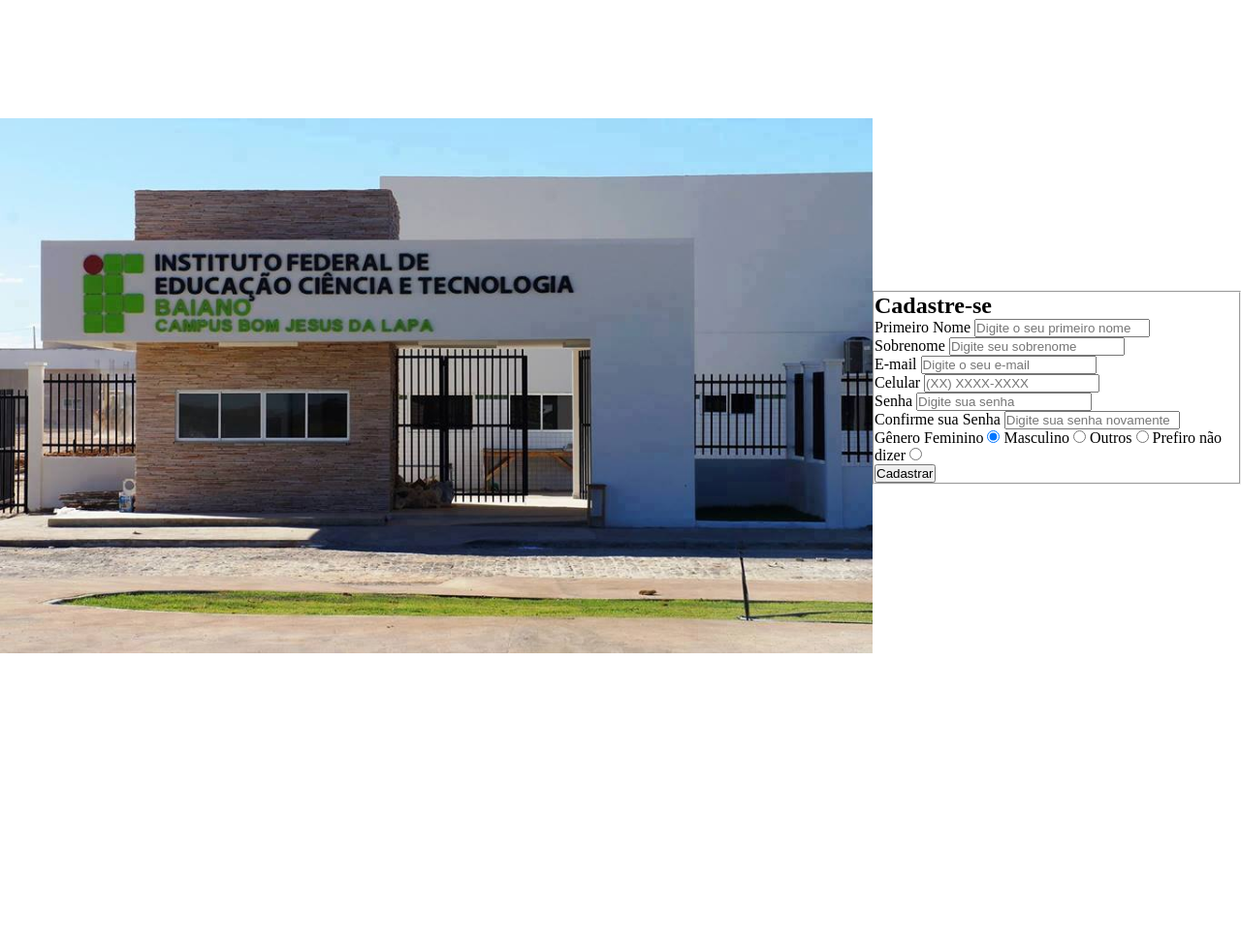
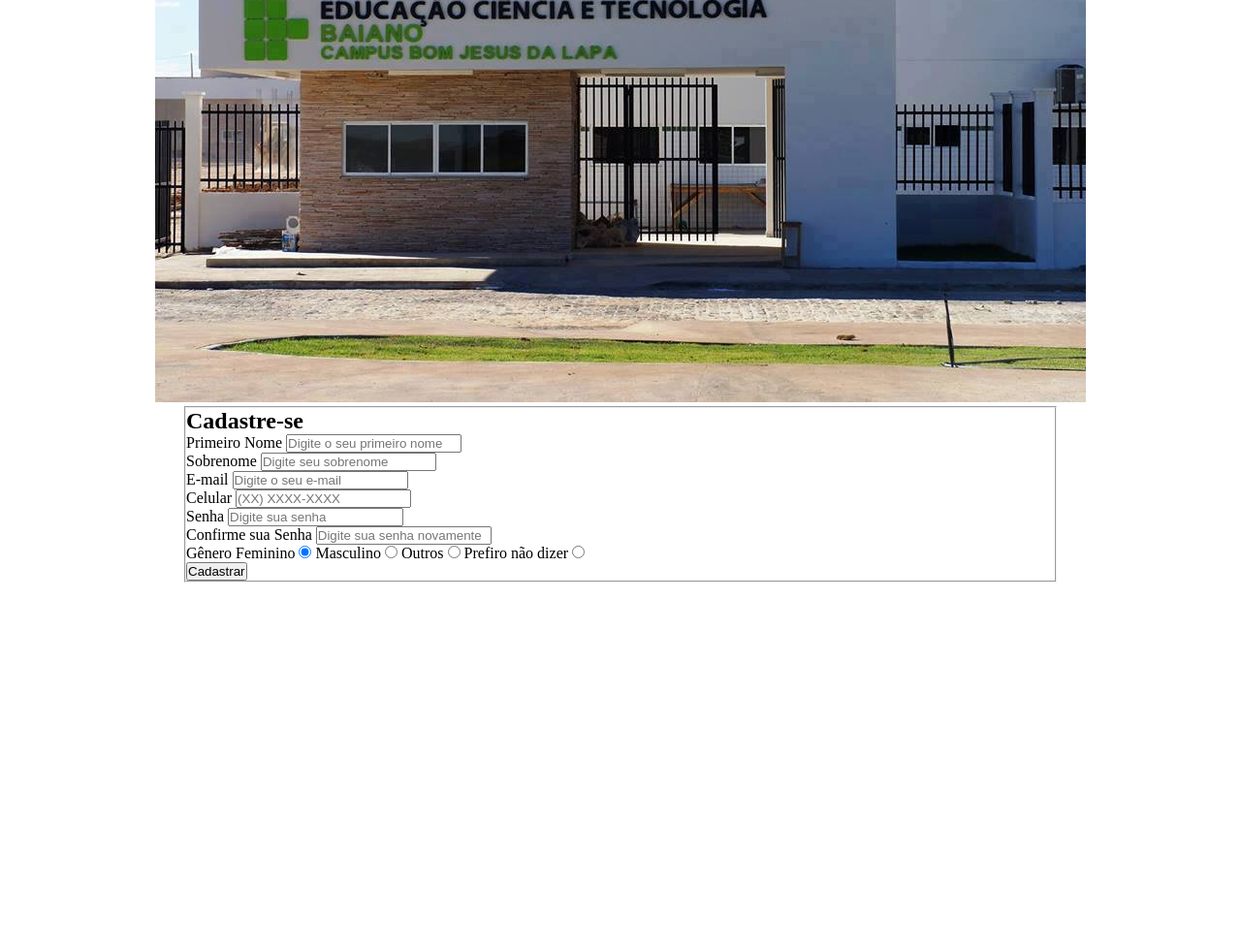
Before and after one commit to Souzinhaaz/linkedif, a PHP site: page /cadastro-prof.html in a window 1280 px wide. Shown: the whole page at 97% size. Before the commit the page ends 674 px from the top, so only its background shows below. Run offline with PHP 8.4, Linux system fonts and the light colour scheme.

Commit message:
Add files via upload

```diff
--- a/assets/css/cadastro-prof.css
+++ b/assets/css/cadastro-prof.css
@@ -5,20 +5,27 @@
     box-sizing: border-box;
 }
 
-#container {
+body {
     display: flex;
     justify-content: center;
     align-items: center;
     height: 100vh;
     width: 100vw;
+}
+
+#container {
+    display: flex;
+    justify-content: center;
+    align-items: center;
     flex-direction: row;
+    flex-wrap: wrap;
 }
 
 #imagem img {
-    width: 900px;
+    width: 100%;
 }
 
 #cadastro {
     width: 900px;
-
+    height: 556px;
 }
```
